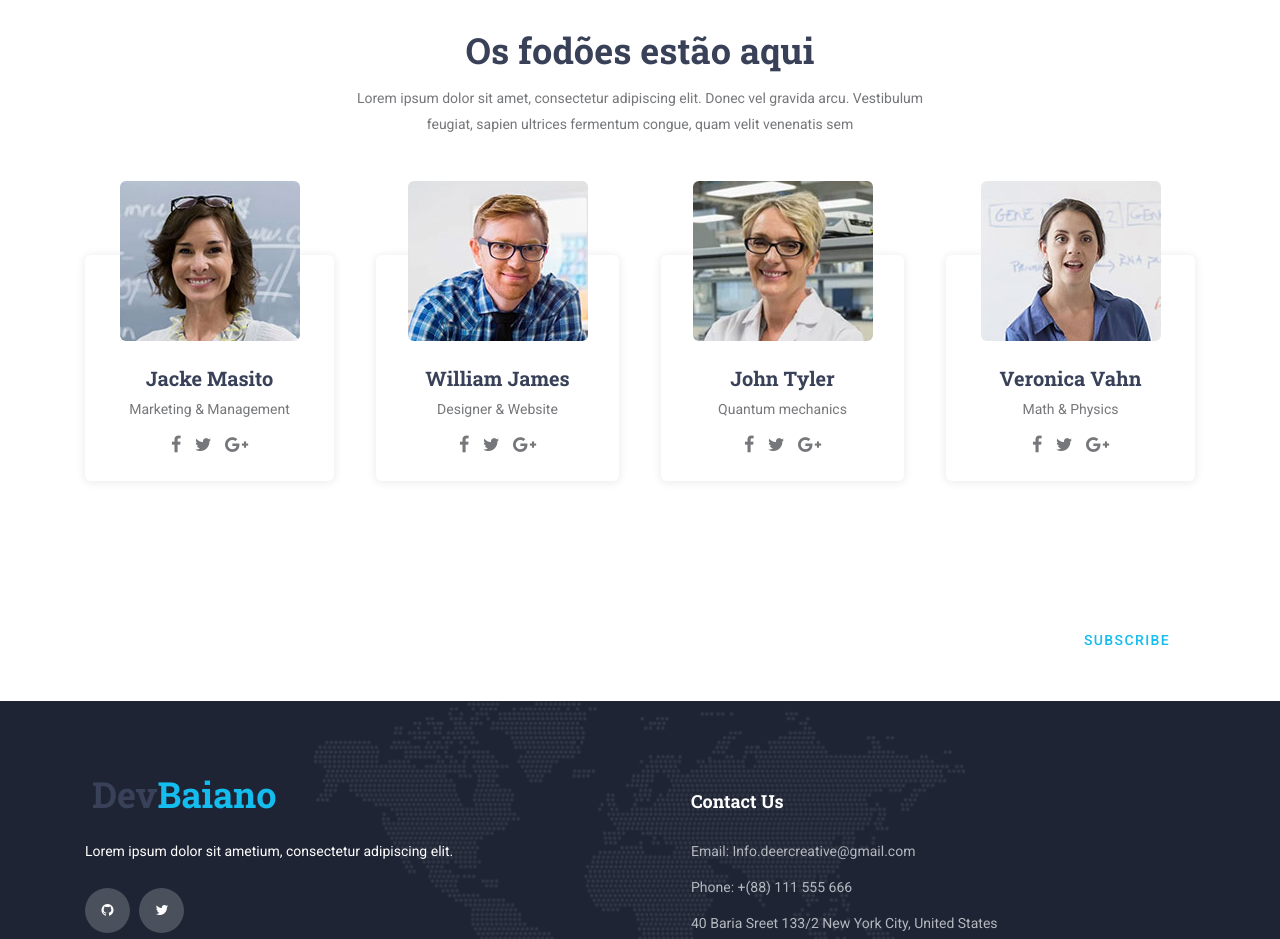
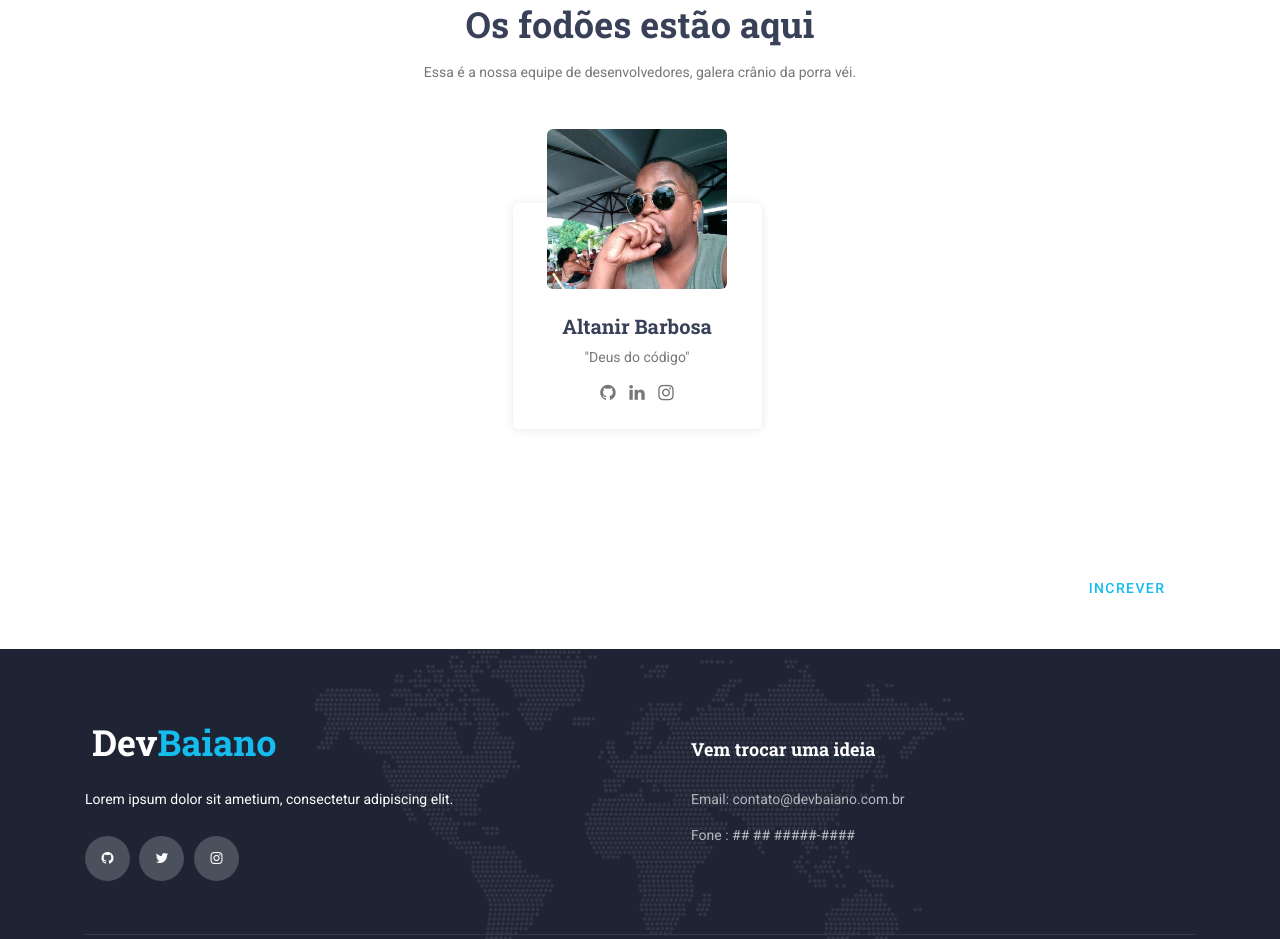
Before and after one commit to devBaiano/devbaiano.com.br, a plain HTML site: page index.html in a window 1280 px wide. Shown: the part 1486-2425 px from the top of the page. Drawn offline with nearby package versions, Linux system fonts and the light colour scheme.

Commit message:
Coloquei uma foto top minha e mudei umas paradas no texto

```diff
--- a/index.html
+++ b/index.html
@@ -1,6 +1,6 @@
 <!DOCTYPE html>
 <html lang="en"><head>
-	<title>Unicat</title>
+	<title>DevBaiano</title>
 	<meta charset="utf-8">
 	<meta http-equiv="X-UA-Compatible" content="IE=edge">
 	<meta name="description" content="Unicat project">
@@ -122,8 +122,12 @@
 				<div class="row">
 					<div class="col">
 						<div class="section_title_container text-center">
-							<h2 class="section_title">Welcome To Unicat E-Learning</h2>
-							<div class="section_subtitle"><p>Lorem ipsum dolor sit amet, consectetur adipiscing elit. Donec vel gravida arcu. Vestibulum feugiat, sapien ultrices fermentum congue, quam velit venenatis sem</p></div>
+							<h2 class="section_title">Então, o que a gente faz de bom...</h2>
+							<div class="section_subtitle">
+								<p>
+									Alguns webservices disponíveis para mostrar o nosso trabalho
+								</p>
+							</div>
 						</div>
 					</div>
 				</div>
@@ -133,7 +137,7 @@
 					<div class="col-lg-3 feature_col">
 						<div class="feature text-center trans_400">
 							<div class="feature_icon"><img src="images/icon_1.png" alt=""></div>
-							<h3 class="feature_title">The Experts</h3>
+							<h3 class="feature_title">CPF Consulta</h3>
 							<div class="feature_text"><p>Lorem ipsum dolor sit amet, consectetur adipiscing elit</p></div>
 						</div>
 					</div>
@@ -141,7 +145,7 @@
 					<div class="col-lg-3 feature_col">
 						<div class="feature text-center trans_400">
 							<div class="feature_icon"><img src="images/icon_2.png" alt=""></div>
-							<h3 class="feature_title">Book &amp; Library</h3>
+							<h3 class="feature_title">CNPJ Consulta</h3>
 							<div class="feature_text"><p>Lorem ipsum dolor sit amet, consectetur adipiscing elit</p></div>
 						</div>
 					</div>
@@ -149,7 +153,7 @@
 					<div class="col-lg-3 feature_col">
 						<div class="feature text-center trans_400">
 							<div class="feature_icon"><img src="images/icon_3.png" alt=""></div>
-							<h3 class="feature_title">Best Courses</h3>
+							<h3 class="feature_title">CEP Consulta</h3>
 							<div class="feature_text"><p>Lorem ipsum dolor sit amet, consectetur adipiscing elit</p></div>
 						</div>
 					</div>
@@ -157,7 +161,7 @@
 					<div class="col-lg-3 feature_col">
 						<div class="feature text-center trans_400">
 							<div class="feature_icon"><img src="images/icon_4.png" alt=""></div>
-							<h3 class="feature_title">Award &amp; Reward</h3>
+							<h3 class="feature_title">Frameworks</h3>
 							<div class="feature_text"><p>Lorem ipsum dolor sit amet, consectetur adipiscing elit</p></div>
 						</div>
 					</div>
@@ -172,75 +176,28 @@
 					<div class="col">
 						<div class="section_title_container text-center">
 							<h2 class="section_title">Os fodões estão aqui</h2>
-							<div class="section_subtitle"><p>Lorem ipsum dolor sit amet, consectetur adipiscing elit. Donec vel gravida arcu. Vestibulum feugiat, sapien ultrices fermentum congue, quam velit venenatis sem</p></div>
+							<div class="section_subtitle">
+								<p>
+									Essa é a nossa equipe de desenvolvedores, galera crânio da porra véi.
+								</p>
+							</div>
 						</div>
 					</div>
 				</div>
-				<div class="row team_row">
+				<div class="row team_row align-items-center justify-content-center">
 
-					<!-- Team Item -->
+					<!-- Team Item  idela que seja um loop -->
 					<div class="col-lg-3 col-md-6 team_col">
 						<div class="team_item">
-							<div class="team_image"><img src="images/team_1.jpg" alt=""></div>
+							<div class="team_image"><img src="images/oaltanirbarbosa.jpeg" alt=""></div>
 							<div class="team_body">
-								<div class="team_title"><a href="#">Jacke Masito</a></div>
-								<div class="team_subtitle">Marketing &amp; Management</div>
+								<div class="team_title"><a href="#">Altanir Barbosa</a></div>
+								<div class="team_subtitle">"Deus do código"</div>
 								<div class="social_list">
 									<ul>
-										<li><a href="#"><i class="fa fa-facebook" aria-hidden="true"></i></a></li>
-										<li><a href="#"><i class="fa fa-twitter" aria-hidden="true"></i></a></li>
-										<li><a href="#"><i class="fa fa-google-plus" aria-hidden="true"></i></a></li>
-									</ul>
-								</div>
-							</div>
-						</div>
-					</div>
-					<!-- Team Item -->
-					<div class="col-lg-3 col-md-6 team_col">
-						<div class="team_item">
-							<div class="team_image"><img src="images/team_2.jpg" alt=""></div>
-							<div class="team_body">
-								<div class="team_title"><a href="#">William James</a></div>
-								<div class="team_subtitle">Designer &amp; Website</div>
-								<div class="social_list">
-									<ul>
-										<li><a href="#"><i class="fa fa-facebook" aria-hidden="true"></i></a></li>
-										<li><a href="#"><i class="fa fa-twitter" aria-hidden="true"></i></a></li>
-										<li><a href="#"><i class="fa fa-google-plus" aria-hidden="true"></i></a></li>
-									</ul>
-								</div>
-							</div>
-						</div>
-					</div>
-					<!-- Team Item -->
-					<div class="col-lg-3 col-md-6 team_col">
-						<div class="team_item">
-							<div class="team_image"><img src="images/team_3.jpg" alt=""></div>
-							<div class="team_body">
-								<div class="team_title"><a href="#">John Tyler</a></div>
-								<div class="team_subtitle">Quantum mechanics</div>
-								<div class="social_list">
-									<ul>
-										<li><a href="#"><i class="fa fa-facebook" aria-hidden="true"></i></a></li>
-										<li><a href="#"><i class="fa fa-twitter" aria-hidden="true"></i></a></li>
-										<li><a href="#"><i class="fa fa-google-plus" aria-hidden="true"></i></a></li>
-									</ul>
-								</div>
-							</div>
-						</div>
-					</div>
-					<!-- Team Item -->
-					<div class="col-lg-3 col-md-6 team_col">
-						<div class="team_item">
-							<div class="team_image"><img src="images/team_4.jpg" alt=""></div>
-							<div class="team_body">
-								<div class="team_title"><a href="#">Veronica Vahn</a></div>
-								<div class="team_subtitle">Math &amp; Physics</div>
-								<div class="social_list">
-									<ul>
-										<li><a href="#"><i class="fa fa-facebook" aria-hidden="true"></i></a></li>
-										<li><a href="#"><i class="fa fa-twitter" aria-hidden="true"></i></a></li>
-										<li><a href="#"><i class="fa fa-google-plus" aria-hidden="true"></i></a></li>
+										<li><a href="#"><i class="fa fa-github" aria-hidden="true"></i></a></li>
+										<li><a href="#"><i class="fa fa-linkedin" aria-hidden="true"></i></a></li>
+										<li><a href="#"><i class="fa fa-instagram" aria-hidden="true"></i></a></li>
 									</ul>
 								</div>
 							</div>
@@ -258,14 +215,14 @@
 						<div class="newsletter_container d-flex flex-lg-row flex-column align-items-center justify-content-start">
 							<!-- Newsletter Content -->
 							<div class="newsletter_content text-lg-left text-center">
-								<div class="newsletter_title">sign up for news and offers</div>
-								<div class="newsletter_subtitle">Subcribe to lastest smartphones news &amp; great deals we offer</div>
+								<div class="newsletter_title">Quer saber das novidades?</div>
+								<div class="newsletter_subtitle">Inscreva-se que a gente vai te mandar umas paradas massa</div>
 							</div>
 							<!-- Newsletter Form -->
 							<div class="newsletter_form_container ml-lg-auto">
 								<form action="#" id="newsletter_form" class="newsletter_form d-flex flex-row align-items-center justify-content-center">
-									<input type="email" class="newsletter_input" placeholder="Your Email" required="required">
-									<button type="submit" class="newsletter_button">subscribe</button>
+									<input type="email" class="newsletter_input" placeholder="Seu email" required="required">
+									<button type="submit" class="newsletter_button">increver</button>
 								</form>
 							</div>
 						</div>
@@ -287,7 +244,7 @@
 									<div class="footer_section footer_about">
 										<div class="footer_logo_container">
 											<a href="#">
-												<div class="logo_text">Dev<span>Baiano</span></div>
+												<div class="logo_text" style="color: #FFFFFF">Dev<span>Baiano</span></div>
 											</a>
 										</div>
 										<div class="footer_about_text">
@@ -297,6 +254,7 @@
 											<ul>
 												<li><a href="https://github.com/devBaiano"><i class="fa fa-github" aria-hidden="true"></i></a></li>
 												<li><a href="https://twitter.com/devBaiano"><i class="fa fa-twitter" aria-hidden="true"></i></a></li>
+												<li><a href="https://instagram.com/devbaiano"><i class="fa fa-instagram" aria-hidden="true"></i></a></li>
 											</ul>
 										</div>
 									</div>
@@ -306,12 +264,11 @@
 
 									<!-- Footer Contact -->
 									<div class="footer_section footer_contact">
-										<div class="footer_title">Contact Us</div>
+										<div class="footer_title">Vem trocar uma ideia</div>
 										<div class="footer_contact_info">
 											<ul>
-												<li>Email: Info.deercreative@gmail.com</li>
-												<li>Phone:  +(88) 111 555 666</li>
-												<li>40 Baria Sreet 133/2 New York City, United States</li>
+												<li>Email: contato@devbaiano.com.br</li>
+												<li>Fone :  ## ## #####-####</li>
 											</ul>
 										</div>
 									</div>
```
Also changed, not shown: images/oaltanirbarbosa.jpeg (added).
